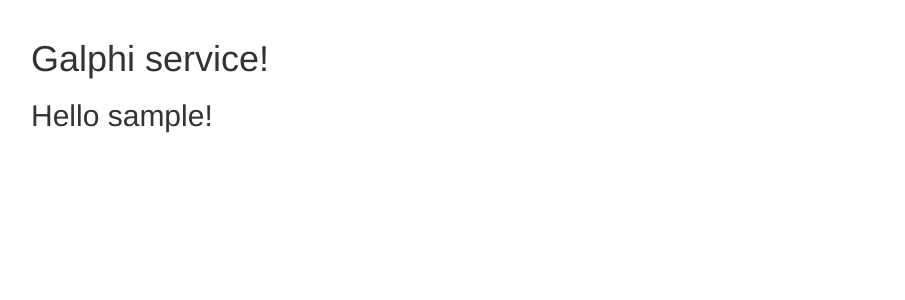
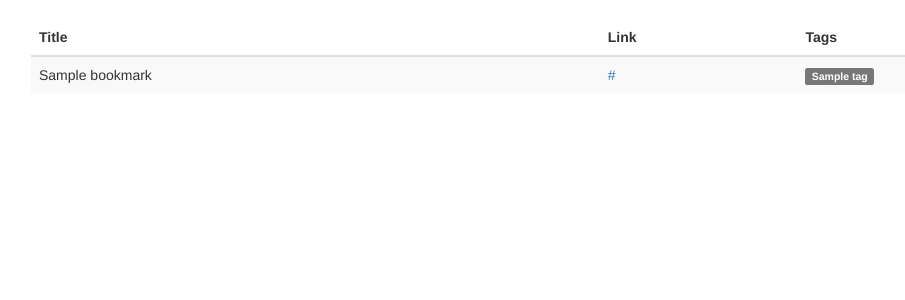
Before and after one commit to junshoong/galphi, a Django app: page / in a window 1280 px wide. Shown: the part 51-351 px from the top of the page, without its empty margins (39-944 px from the left). Run offline with Django 3.2, Linux system fonts and the light colour scheme; a user stored in the database is signed in; tables that the repository leaves empty hold one stand-in row (values such as "Sample post"); some libraries are stand-ins or nearby versions.

Commit message:
Bookmark list in root url

```diff
--- a/bookmark/templates/bookmark/bookmark_list.html
+++ b/bookmark/templates/bookmark/bookmark_list.html
@@ -1,22 +1,32 @@
-<!DOCTYPE html>
-<html lang="en">
-<head>
-    <meta charset="UTF-8">
-    <title>galphi - bookmark</title>
-</head>
-<body>
-<ul>
-    {% for b in bookmark %}
-        <a href="{{ b.link }}">
-            <li>
-                {{ b.title }} - {{ b.link }} ,
-                {% for t in b.tag.all %}
-                    {{ t.name }}
-                {% endfor %}
-            </li>
-        </a>
-    {% endfor %}
-</ul>
-
-</body>
-</html>
+{% extends "base.html" %}
+{% block title %} - Bookmark{% endblock %}
+{% block content %}
+<div class="container">
+    <table class="table table-striped">
+    <thead>
+         <tr>
+            <th>Title</th>
+            <th>Link</th>
+            <th>Tags</th>
+         </tr>
+    </thead>
+    <tbody>
+        {% for b in bookmark %}
+                <tr>
+                    <td>{{ b.title }}</td>
+                    <td>
+                    <a href="{{ b.link }}"> {{ b.link }} </a>
+                    </td>
+                    <td>
+                        {% for t in b.tag.all %}
+                            <span class="label label-default">
+                                 {{ t.name }}
+                            </span>
+                        {% endfor %}
+                    </td>
+                </tr>
+        {% endfor %}
+    </tbody>
+    </table>
+</div>
+{% endblock %}
--- a/bookmark/views.py
+++ b/bookmark/views.py
@@ -1,4 +1,5 @@
 from django.views.generic import ListView
+from django.contrib.auth.models import AnonymousUser
 from bookmark.models import Bookmark
 
 
@@ -6,3 +7,8 @@ class BookmarkLV(ListView):
     model = Bookmark
     template_name = 'bookmark/bookmark_list.html'
     context_object_name = 'bookmark'
+
+    def get_queryset(self):
+        if isinstance(self.request.user, AnonymousUser):
+            return
+        return Bookmark.objects.filter(writer=self.request.user)
--- a/galphi/urls.py
+++ b/galphi/urls.py
@@ -21,7 +21,7 @@ from django.contrib.auth.views import LoginView, LogoutView
 
 
 urlpatterns = [
-    url(r'^$', HomeView.as_view(), name='home'),
+    # url(r'^$', HomeView.as_view(), name='home'),
     url(r'^admin/', admin.site.urls),
 
     # Login, Logout
@@ -29,5 +29,5 @@ urlpatterns = [
     url(r'^logout/$', LogoutView.as_view(), name='logout'),
 
     # Bookmark
-    url(r'^bookmark/', include('bookmark.urls')),
+    url(r'^', include('bookmark.urls')),
 ]
--- a/templates/registration/login.html
+++ b/templates/registration/login.html
@@ -14,7 +14,7 @@
             <div class="input-group input-group-lg">
 
                 <div class="input-group-addon">ID</div>
-                <input name="username" autofocus="" maxlength="254" required="" type="text" class="form-control" id="input_id" placeholder="ID">
+                <input name="username" autofocus="" maxlength="254" required="" type="text" class="form-control" id="id_id" placeholder="ID">
             </div>
         </div>
         <div class="form-group">
```
